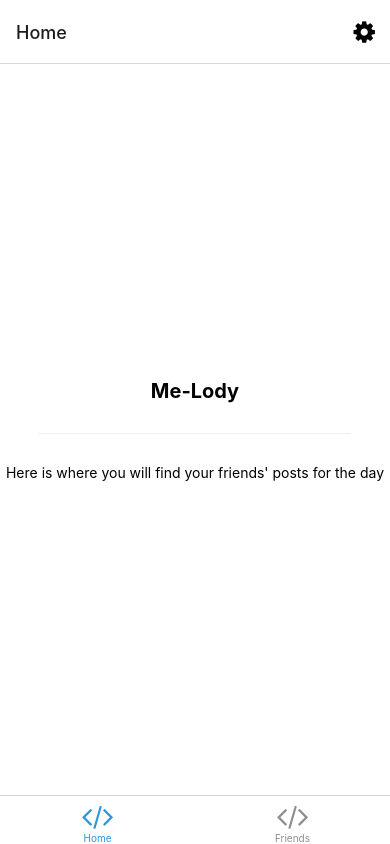
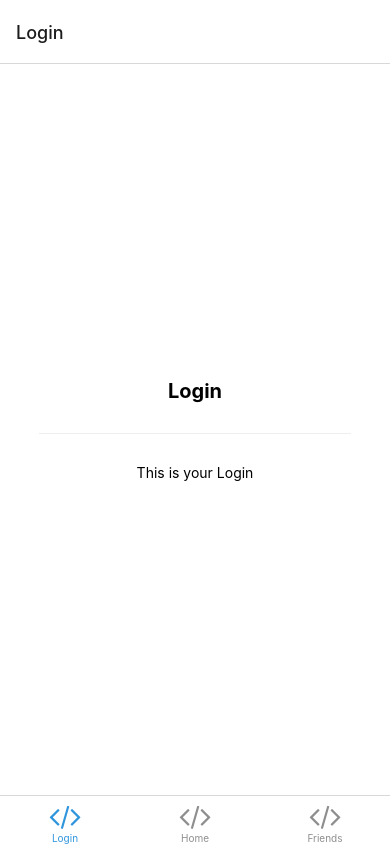
Before and after one commit to ethang17/Me-Lody, a React Native app: screen /Login in a window 390 px wide. Built offline with nearby package versions, Linux system fonts and the light colour scheme; what expo-linking would draw is missing.

Commit message:
Creating Login Tab, First to Pop Up

```diff
--- a/navigation/LinkingConfiguration.ts
+++ b/navigation/LinkingConfiguration.ts
@@ -30,6 +30,8 @@
       Settings: 'Settings',
       NotFound: '*',
       Profile: 'Profile',
+
+
     },
   },
 };
--- a/navigation/index.tsx
+++ b/navigation/index.tsx
@@ -19,6 +19,8 @@
 import ProfileScreen from '../screens/ProfileScreen';
 import { RootStackParamList, RootTabParamList, RootTabScreenProps } from '../types';
 import LinkingConfiguration from './LinkingConfiguration';
+import LoginScreen from '../screens/LoginScreen';
+
 
 export default function Navigation({ colorScheme }: { colorScheme: ColorSchemeName }) {
   return (
@@ -62,10 +64,18 @@
 
   return (
     <BottomTab.Navigator
-      initialRouteName="TabOne"
+      initialRouteName="Login"
       screenOptions={{
         tabBarActiveTintColor: Colors[colorScheme].tint,
       }}>
+     <BottomTab.Screen
+        name="Login"
+        component={LoginScreen}
+        options={{
+          title: 'Login',
+          tabBarIcon: ({ color }) => <TabBarIcon name="code" color={color} />,
+        }}
+      />
       <BottomTab.Screen
         name="TabOne"
         component={TabOneScreen}
@@ -74,7 +84,7 @@
           tabBarIcon: ({ color }) => <TabBarIcon name="code" color={color} />,
           headerRight: () => (
             <Pressable
-              onPress={() => navigation.navigate('Settings')}
+              onPress={() => navigation.navigate('Login')}
               style={({ pressed }) => ({
                 opacity: pressed ? 0.5 : 1,
               })}>
@@ -98,6 +108,7 @@
       />
 
 
+
     </BottomTab.Navigator>
   );
 }
--- /dev/null
+++ b/screens/LoginScreen.tsx
@@ -0,0 +1,35 @@
+import { StatusBar } from 'expo-status-bar';
+import { Platform, StyleSheet } from 'react-native';
+
+import EditScreenInfo from '../components/EditScreenInfo';
+import { Text, View } from '../components/Themed';
+
+export default function LoginScreen() {
+  return (
+    <View style={styles.container}>
+      <Text style={styles.title}>Login</Text>
+      <View style={styles.separator} lightColor="#eee" darkColor="rgba(255,255,255,0.1)" />
+      <Text>This is your Login</Text>
+
+      {/* Use a light status bar on iOS to account for the black space above the modal */}
+      <StatusBar style={Platform.OS === 'ios' ? 'light' : 'auto'} />
+    </View>
+  );
+}
+
+const styles = StyleSheet.create({
+  container: {
+    flex: 1,
+    alignItems: 'center',
+    justifyContent: 'center',
+  },
+  title: {
+    fontSize: 20,
+    fontWeight: 'bold',
+  },
+  separator: {
+    marginVertical: 30,
+    height: 1,
+    width: '80%',
+  },
+});
--- a/types.tsx
+++ b/types.tsx
@@ -18,6 +18,7 @@
   Settings: undefined;
   Profile: undefined;
   NotFound: undefined;
+
 };
 
 export type RootStackScreenProps<Screen extends keyof RootStackParamList> = NativeStackScreenProps<
@@ -28,6 +29,7 @@
 export type RootTabParamList = {
   TabOne: undefined;
   TabTwo: undefined;
+  Login: undefined;
 
 };
 
```
